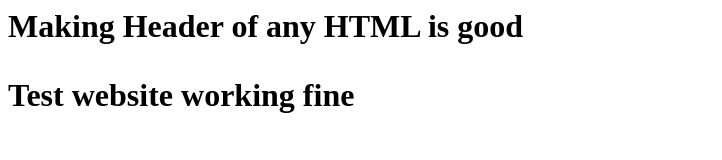
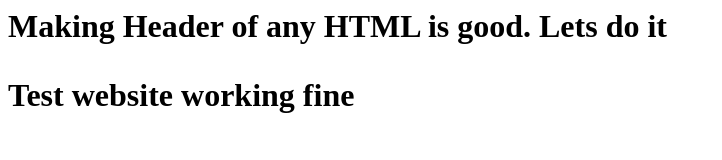
Before and after one commit to anirbanmaity/test_back, a plain HTML site: page index.html in a window 1280 px wide. Shown: the whole page, without its empty margins (0-722 px from the left). Drawn offline with Linux system fonts and the light colour scheme.

Commit message:
Added more details in header in Index.html

```diff
--- a/index.html
+++ b/index.html
@@ -1,5 +1,5 @@
 <html>
 <title> This is Test Website</title>
-<h1> Making Header of any HTML is good </h>
+<h1> Making Header of any HTML is good. Lets do it </h>
 <p>  Test website working fine </p>
 </html>
```
